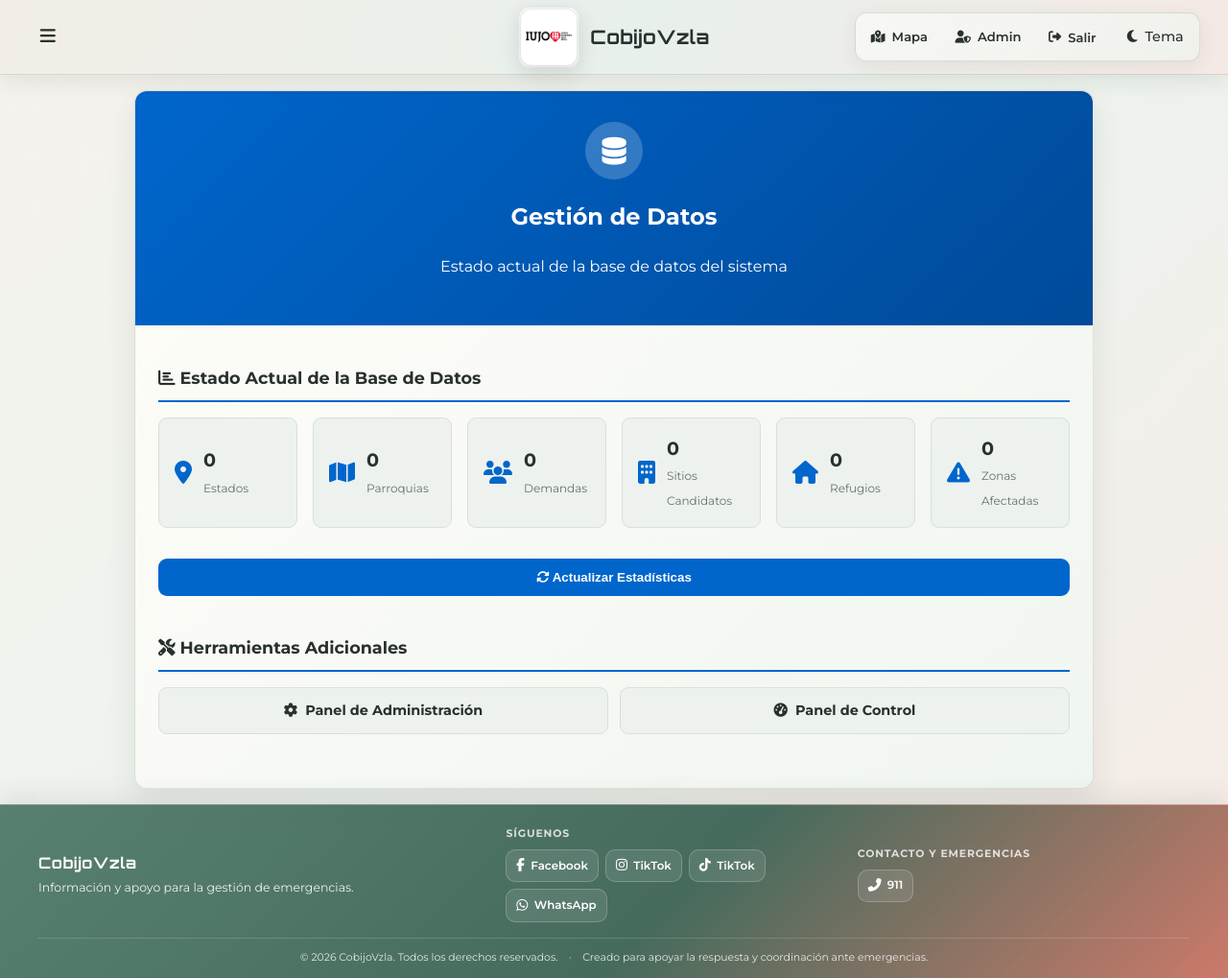
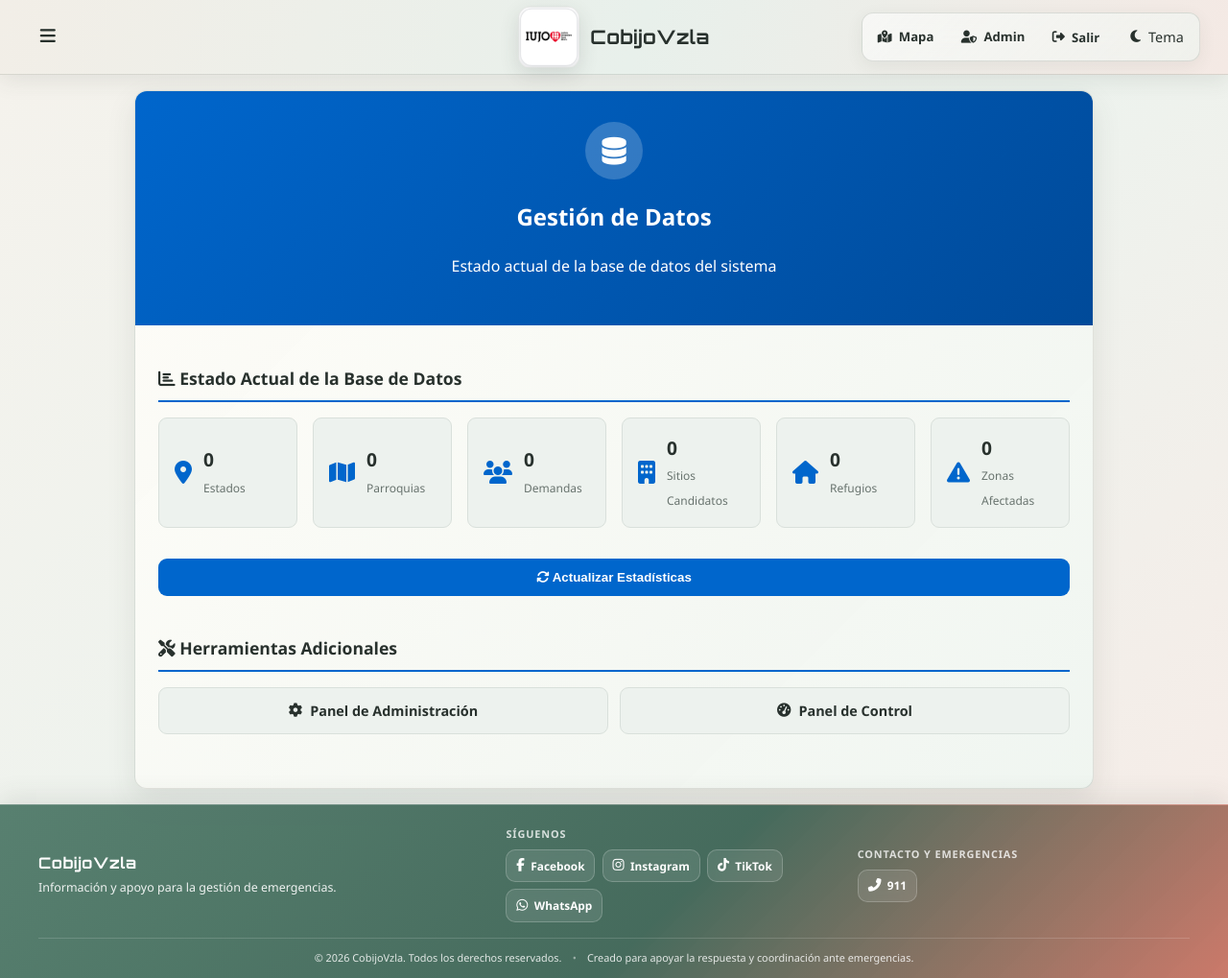
Before and after one commit to pedromph23/cobijo_vzla, a Django app: page /panel/carga-datos/ in a window 1280 px wide. Shown: the whole page at 96% size. Run offline with Django 5.2, Linux system fonts and the light colour scheme; the visitor is signed in with stand-in values (Sample User, id 1); data comes from the database, SQL or seed files in the repository; data that the repository does not hold is empty; parts of the project's set-up code (start-up, migrations or seed data) failed here and were passed over.

Commit message:
fix: conservar etiqueta de Instagram en footer

```diff
--- a/templates/base.html
+++ b/templates/base.html
@@ -10,7 +10,7 @@
     <link rel="icon" href="{% static 'img/favicon.ico' %}" type="image/x-icon">
     <link rel="preconnect" href="https://fonts.googleapis.com">
     <link rel="preconnect" href="https://fonts.gstatic.com" crossorigin>
-    <link href="https://fonts.googleapis.com/css2?family=Orbitron:wght@400;500;600;700&family=Montserrat:wght@400;500;600;700&display=swap" rel="stylesheet">
+    <link href="https://fonts.googleapis.com/css2?family=Orbitron:wght@400;500;600;700&display=swap" rel="stylesheet">
     <link rel="stylesheet" href="{% static 'css/leaflet.css' %}">
     <link rel="stylesheet" href="{% static 'css/MarkerCluster.css' %}">
     <link rel="stylesheet" href="{% static 'css/MarkerCluster.Default.css' %}">
@@ -43,7 +43,7 @@
         </div>
     </header>
     <main role="main">{% block content %}{% endblock %}</main>
-    <footer class="app-footer" role="contentinfo"><div class="footer-container"><div class="footer-brand"><span class="footer-title">CobijoVzla</span><span class="footer-description">Información y apoyo para la gestión de emergencias.</span></div><div class="footer-social" aria-label="Redes sociales"><span class="footer-social-label">Síguenos</span><div class="footer-social-list"><span class="footer-social-item" title="Facebook"><i class="fab fa-facebook-f" aria-hidden="true"></i><span>Facebook</span></span><span class="footer-social-item" title="Instagram"><i class="fab fa-instagram" aria-hidden="true"></i><span>TikTok</span></span><span class="footer-social-item" title="TikTok"><i class="fab fa-tiktok" aria-hidden="true"></i><span>TikTok</span></span><span class="footer-social-item" title="WhatsApp"><i class="fab fa-whatsapp" aria-hidden="true"></i><span>WhatsApp</span></span></div></div><div class="footer-contact"><span class="footer-social-label">Contacto y emergencias</span><div class="footer-contact-list"><a href="tel:911" aria-label="Llamar al 911"><i class="fas fa-phone-alt" aria-hidden="true"></i>911</a></div></div></div><div class="footer-bottom"><span>© {% now "Y" %} CobijoVzla. Todos los derechos reservados.</span><span class="footer-separator" aria-hidden="true">•</span><span>Creado para apoyar la respuesta y coordinación ante emergencias.</span></div></footer>
+    <footer class="app-footer" role="contentinfo"><div class="footer-container"><div class="footer-brand"><span class="footer-title">CobijoVzla</span><span class="footer-description">Información y apoyo para la gestión de emergencias.</span></div><div class="footer-social" aria-label="Redes sociales"><span class="footer-social-label">Síguenos</span><div class="footer-social-list"><span class="footer-social-item" title="Facebook"><i class="fab fa-facebook-f" aria-hidden="true"></i><span>Facebook</span></span><span class="footer-social-item" title="Instagram"><i class="fab fa-instagram" aria-hidden="true"></i><span>Instagram</span></span><span class="footer-social-item" title="TikTok"><i class="fab fa-tiktok" aria-hidden="true"></i><span>TikTok</span></span><span class="footer-social-item" title="WhatsApp"><i class="fab fa-whatsapp" aria-hidden="true"></i><span>WhatsApp</span></span></div></div><div class="footer-contact"><span class="footer-social-label">Contacto y emergencias</span><div class="footer-contact-list"><a href="tel:911" aria-label="Llamar al 911"><i class="fas fa-phone-alt" aria-hidden="true"></i>911</a></div></div></div><div class="footer-bottom"><span>© {% now "Y" %} CobijoVzla. Todos los derechos reservados.</span><span class="footer-separator" aria-hidden="true">•</span><span>Creado para apoyar la respuesta y coordinación ante emergencias.</span></div></footer>
     <script src="{% static 'js/leaflet.js' %}"></script>
     <script src="{% static 'js/leaflet.markercluster.js' %}"></script>
     <script src="{% static 'js/leaflet.heat.js' %}"></script>
```
